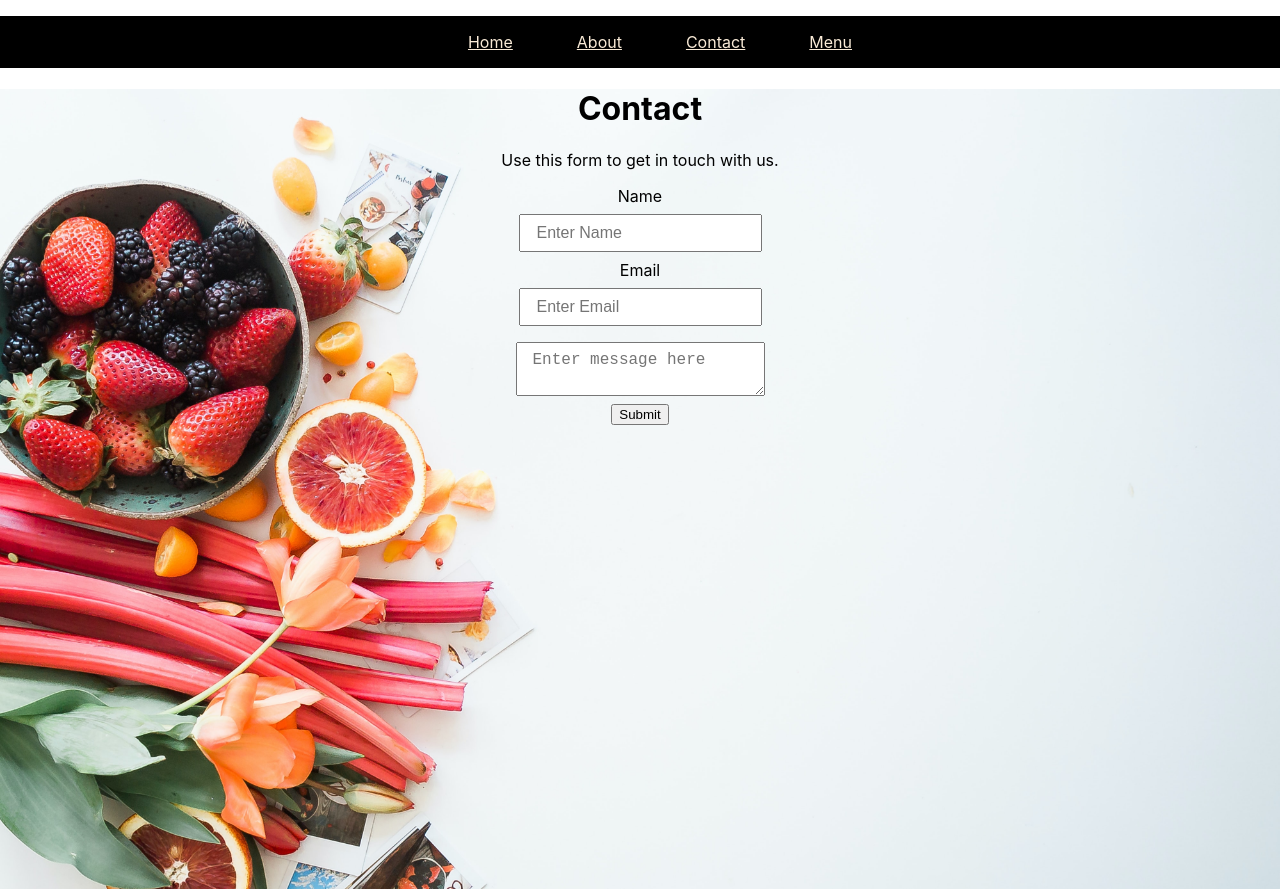
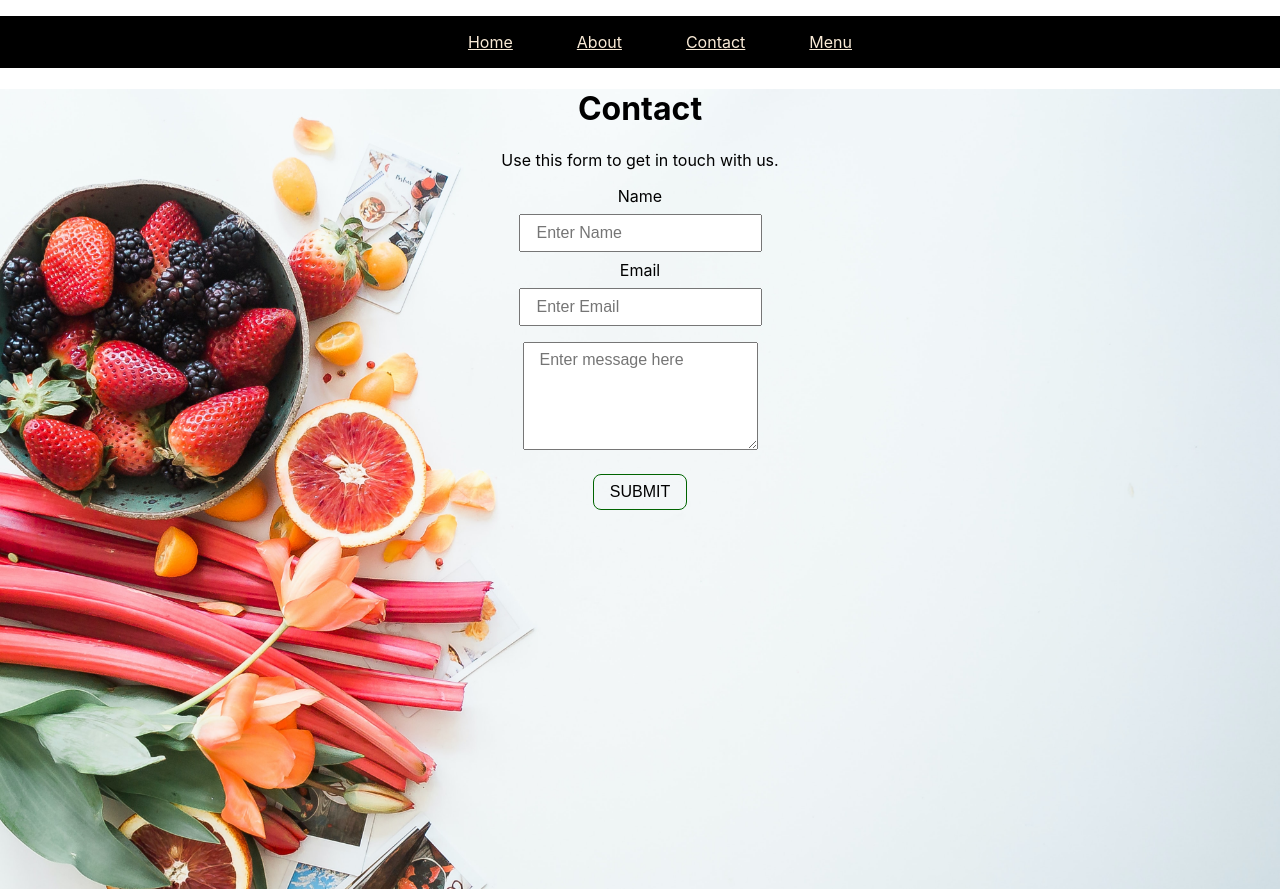
Before and after one commit to lisabath/multipage-react-app, a React (Create React App) app: page /contact in a window 1280 px wide. Built offline with nearby package versions, Linux system fonts and the light colour scheme.

Commit message:
Update Form component styles

```diff
--- a/src/App.css
+++ b/src/App.css
@@ -68,7 +68,31 @@
 
 .form input,
 .form textarea {
-  font-size: 1rem;
   margin: 8px;
   padding: .5rem 1rem;
 }
+
+.form input,
+.form textarea,
+.btn {
+  font-family: sans-serif;
+  font-size: 1rem;
+}
+
+.btn {
+  margin-top: 1rem;
+  padding: .5em 1em;
+  background-color: transparent;
+  border: 1px solid darkgreen;
+  border-radius: .5rem;
+  text-transform: uppercase;
+}
+
+.btn:hover {
+  background-color: darkgreen;
+  cursor: pointer;
+}
+
+.btn:active {
+  opacity: .8;
+}
--- a/src/components/Form.js
+++ b/src/components/Form.js
@@ -33,7 +33,9 @@ function Form() {
                 <textarea
                     name="message"
                     placeholder="Enter message here"
-                    id="message">
+                    id="message"
+                    rows="5"
+                    columns="15">
                 </textarea>
 
                 <button
```
